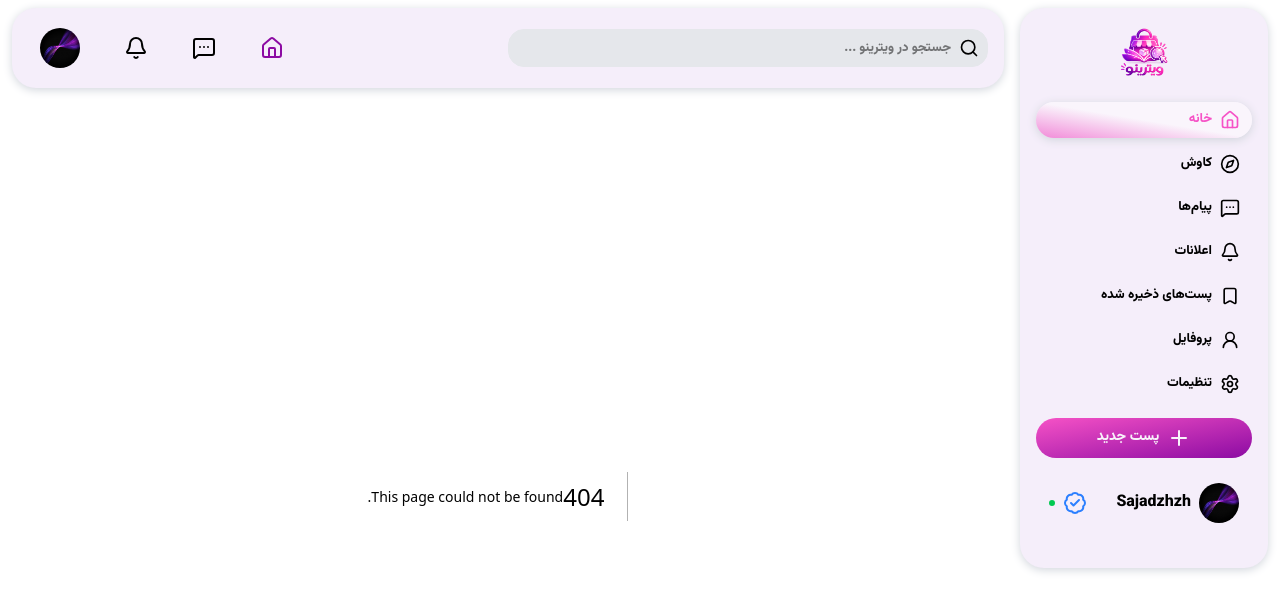
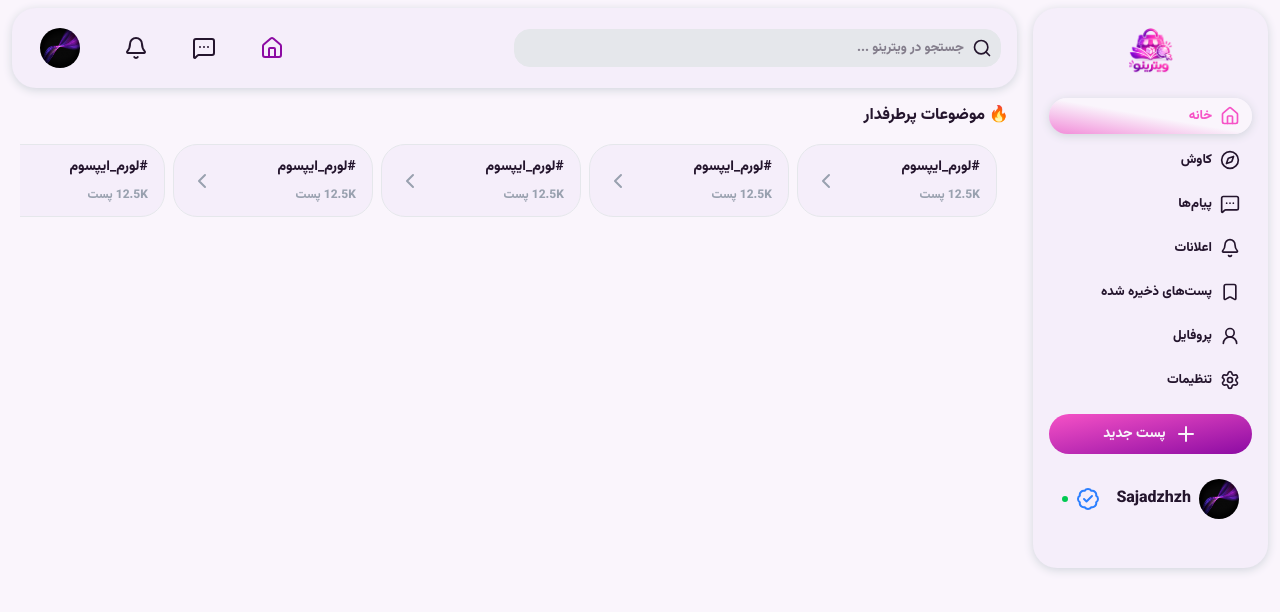
Before and after one commit to sajadzhzh/vitrino, a Next.js app: page /explore in a window 1280 px wide. Before the commit this address had no page. Shown: the top 612 px of the page. Built offline with nearby package versions, Linux system fonts and the light colour scheme.

Commit message:
explore page added and carousel of it done

```diff
--- /dev/null
+++ b/Components/HashTags/HashTag.css
@@ -0,0 +1,23 @@
+.hashTag {
+  min-width: 100%;
+  display: flex;
+  align-items: center;
+  justify-content: space-between;
+  border: 1px solid var(--color-gray-200);
+  border-radius: calc(var(--spacing) * 6);
+  padding-block: calc(var(--spacing) * 3);
+  padding-inline: calc(var(--spacing) * 4);
+  background-color: var(--container-background);
+  scroll-snap-align: center;
+  flex: 0 0 100%;
+
+  &:hover {
+    border: 1px solid white;
+    box-shadow: 0px 2px 8px var(--shadow);
+  }
+
+  @media (width >= 640px) {
+    min-width: 200px;
+    flex: 0 0 200px;
+  }
+}
--- /dev/null
+++ b/Components/HashTags/HashTag.tsx
@@ -0,0 +1,15 @@
+import Link from "next/link"
+import "./HashTag.css"
+import { ChevronLeft } from "lucide-react"
+
+export default function HashTag(){
+    return(
+        <Link href="" className="hashTag group">
+            <div className="flex flex-col gap-2">
+                <h5 className="text-[14px]">#لورم_ایپسوم</h5>
+                <p className="text-[12px] text-gray-400">12.5K پست</p>
+            </div>
+            <ChevronLeft className="text-gray-400 group-hover:text-(--font-color)"/>
+        </Link>
+    )
+}
--- a/Components/Menu/Side.tsx
+++ b/Components/Menu/Side.tsx
@@ -9,7 +9,7 @@ import Avatar from "../Avatar/Avatar";
 export default function SideMenu() {
   return (
     <div className="side_menu Container">
-      <Link href="" className="w-full flex justify-center">
+      <Link href="/" className="w-full flex justify-center">
         <Image
           src={logo}
           alt="vitrino"
--- a/Components/Menu/hidden.tsx
+++ b/Components/Menu/hidden.tsx
@@ -29,7 +29,7 @@ export default function HiddenMenu({ onClose }: { onClose: () => void }) {
   return (
     <div className="hidden hidden_menu_container bg-black/25" id="hidden_menu">
       <div className="hidden_menu" ref={menuRef}>
-        <Link href="" className="w-full flex justify-center">
+        <Link href="/" className="w-full flex justify-center">
           <Image
             src={logo}
             alt="vitrino"
--- a/Components/Menu/items.tsx
+++ b/Components/Menu/items.tsx
@@ -4,11 +4,11 @@ import Link from "next/link";
 export default function MenuItems(){
     return(
         <div className="w-full mt-2 flex flex-col gap-2">
-            <Link href="" className="w-full flex gap-2 items-center side_menu_item active">
+            <Link href="/" className="w-full flex gap-2 items-center side_menu_item active">
                 <Home size={20}/>
                 خانه
             </Link>
-            <Link href="" className="w-full flex gap-2 items-center side_menu_item">
+            <Link href="/explore" className="w-full flex gap-2 items-center side_menu_item">
                 <Compass size={20}/>
                 کاوش
             </Link>
--- /dev/null
+++ b/app/explore/explore.css
@@ -0,0 +1,59 @@
+.carousel {
+  scroll-snap-type: x mandatory;
+  scroll-behavior: smooth;
+  anchor-name: --hashTag-carousel;
+  scrollbar-width: none;
+  padding-block: calc(var(--spacing) * 2);
+  padding-inline: calc(var(--spacing) * 3);
+}
+
+.carousel::scroll-button(*) {
+  border: 0;
+  font-size: 2rem;
+  background: none;
+  color: black;
+  opacity: 0.7;
+  cursor: pointer;
+  position: absolute;
+  position-anchor: --hashTag-carousel;
+}
+
+.carousel::scroll-button(*):hover,
+.carousel::scroll-button(*):focus {
+  opacity: 1;
+}
+
+.carousel::scroll-button(*):active {
+  translate: 1px 1px;
+}
+
+.carousel::scroll-button(*):disabled {
+  opacity: 0.2;
+  cursor: unset;
+}
+
+.carousel::scroll-button(left) {
+  content: ">" / "Previous";
+  background-color: var(--primary-color);
+  border-radius: calc(var(--spacing) * 6);
+  font-size: 22px;
+  color: aliceblue;
+  min-width: 20px;
+  padding-block: calc(var(--spacing) * 1);
+  padding-inline: calc(var(--spacing) * 2);
+  right: calc(anchor(left) - 30px);
+  bottom: calc(anchor(top) + 5px);
+}
+
+.carousel::scroll-button(right) {
+  content: "<" / "Next";
+  background-color: var(--primary-color);
+  border-radius: calc(var(--spacing) * 6);
+  font-size: 22px;
+  color: #f8f3fa;
+  min-width: 20px;
+  padding-block: calc(var(--spacing) * 1);
+  padding-inline: calc(var(--spacing) * 2);
+  left: calc(anchor(left) + 50px);
+  bottom: calc(anchor(top) + 5px);
+}
--- /dev/null
+++ b/app/explore/page.tsx
@@ -0,0 +1,24 @@
+import HashTag from "@/Components/HashTags/HashTag";
+import "./explore.css";
+
+export default function Explore() {
+  return (
+    <div className="w-full flex flex-col gap-2 min-w-80 overflow-scroll scrollbar-none max-h-svh lg:max-h-118 p-2 mt-20 lg:mt-0">
+      <div className="w-full flex flex-col gap-2">
+        <h2>🔥 موضوعات پرطرفدار</h2>
+        <div className="max-w-full flex gap-2 overflow-x-scroll carousel">
+          <HashTag />
+          <HashTag />
+          <HashTag />
+          <HashTag />
+          <HashTag />
+          <HashTag />
+          <HashTag />
+          <HashTag />
+          <HashTag />
+          <HashTag />
+        </div>
+      </div>
+    </div>
+  );
+}
```
